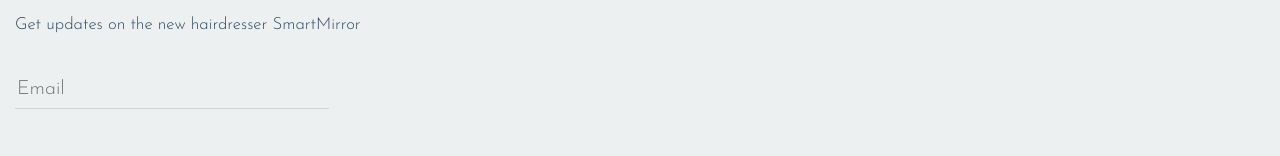
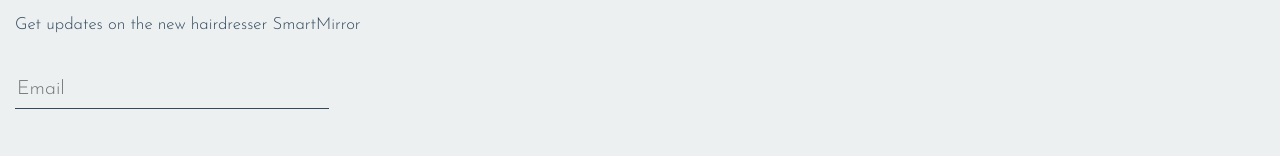
Before and after one commit to JoachimHarris/reactjs-setup, a React app: page / in a window 1280 px wide. In both pictures the pointer is over the input "Email". Shown: the part 1292-1448 px from the top of the page. Built offline with nearby package versions, Linux system fonts and the light colour scheme.

Commit message:
Added styles for sign up inputs

```diff
--- a/src/sass/signup.scss
+++ b/src/sass/signup.scss
@@ -42,9 +42,15 @@
         width: 16em;
         margin-bottom: 2em;
         border: none;
-        border-bottom: 1px solid lightgrey;
+        border-bottom: 1px solid;
+        border-color: lightgrey;
         background: none;
         outline: none;
+    }
+
+    &__input--field:hover {
+        border-color: #34495e;
+        transition: border-color 0.35s ease-in-out;
     }
 
     &__btn-submit {
```
